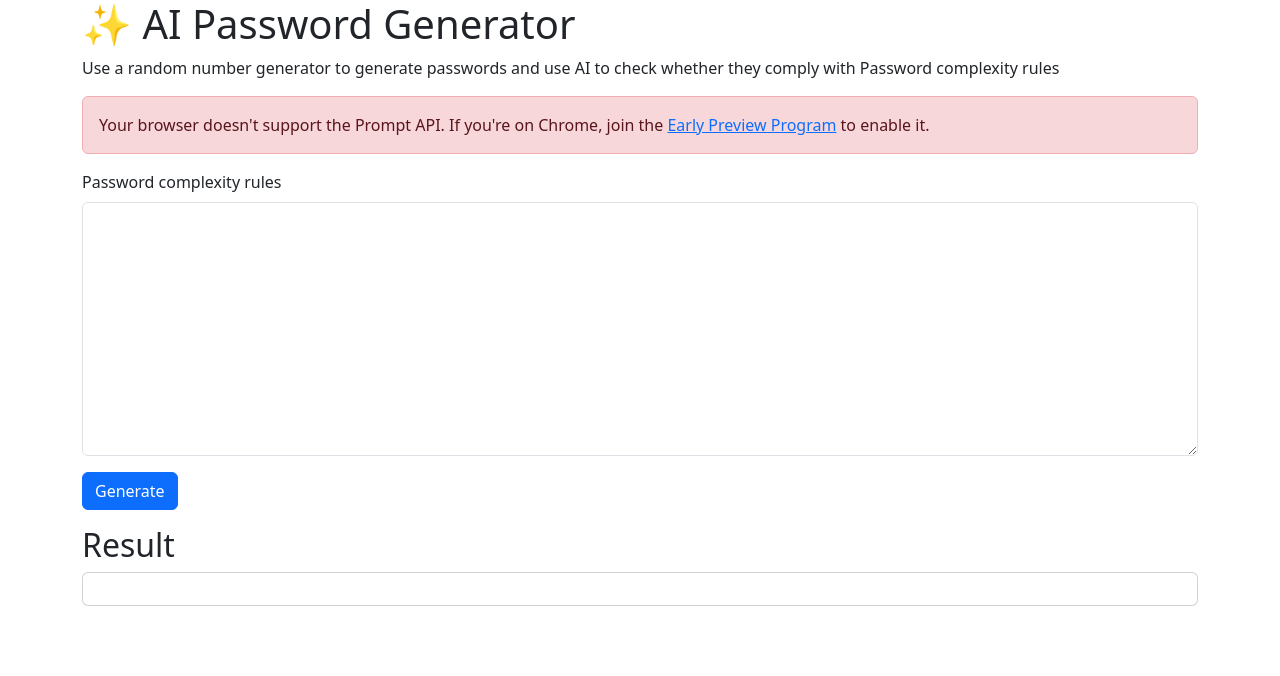
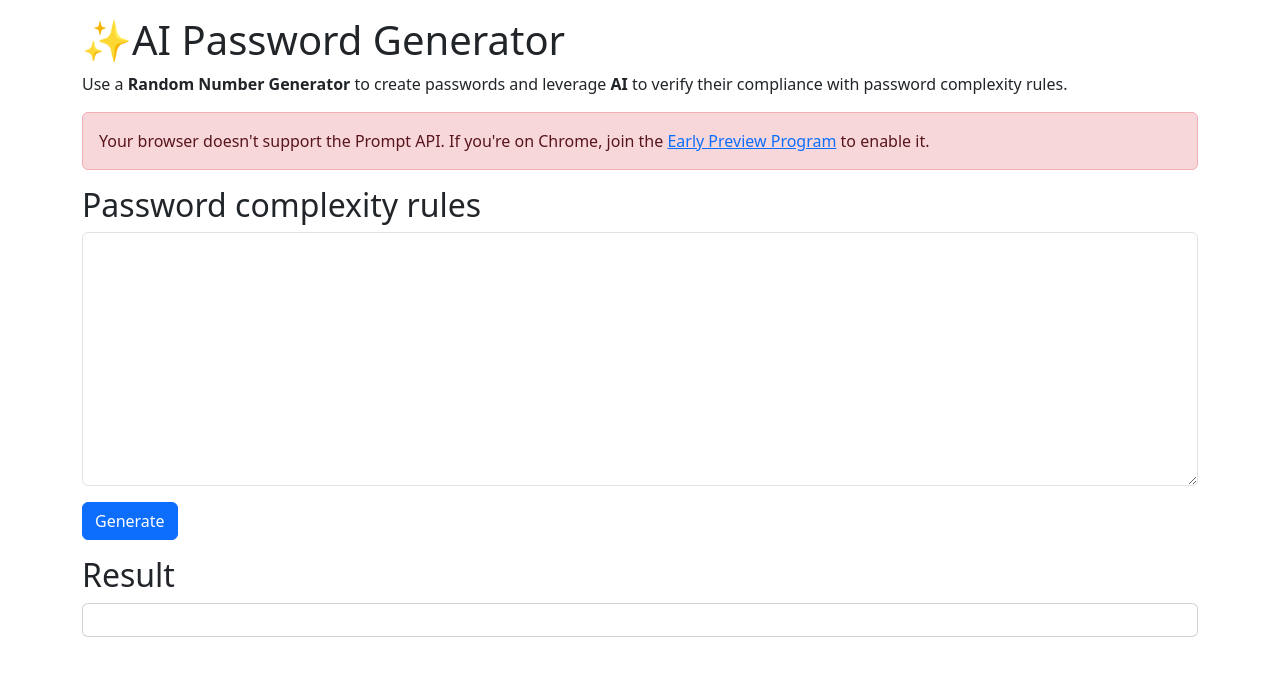
Before and after one commit to danny50610/ai-password-generator, a website built with Vite: page index.html in a window 1280 px wide. Built offline with nearby package versions, Linux system fonts and the light colour scheme.

Commit message:
更好的 UI 與說明

```diff
--- a/index.html
+++ b/index.html
@@ -16,16 +16,16 @@
 </head>
 
 <body>
-    <div class="container">
-        <h1>✨ AI Password Generator</h1>
+    <div class="container mt-3">
+        <h1>✨AI Password Generator</h1>
 
-        <p>Use a random number generator to generate passwords and use AI to check whether they comply with Password complexity rules</p>
+        <p>Use a <strong>Random Number Generator</strong> to create passwords and leverage <strong>AI</strong> to verify their compliance with password complexity rules.</p>
 
         <div id="error-message" class="alert alert-danger" role="alert" style="display: none;">
         </div>
 
+        <h2>Password complexity rules</h2>
         <div class="mb-3">
-            <label for="password-rules-area" class="form-label">Password complexity rules</label>
             <textarea class="form-control" id="password-rules-input" rows="10"></textarea>
         </div>
 
```
